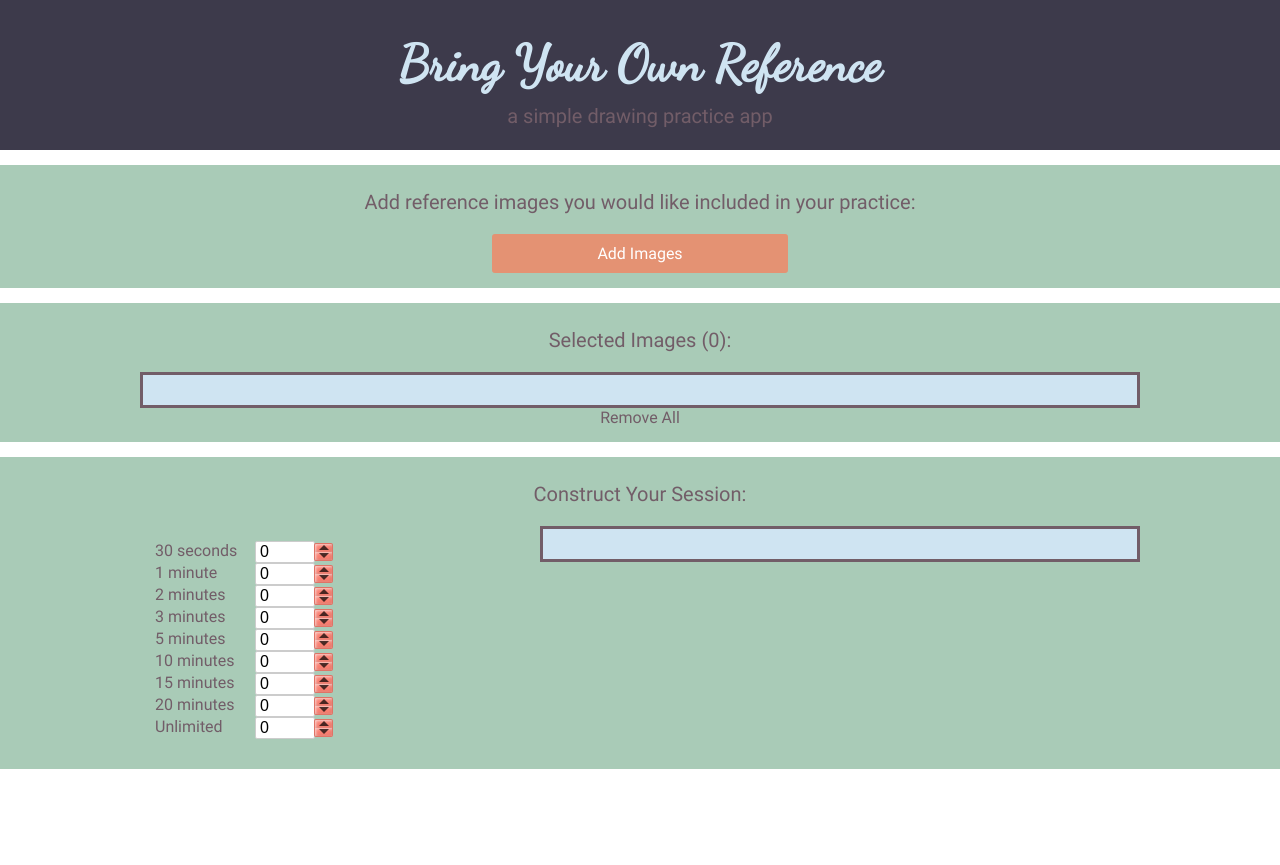
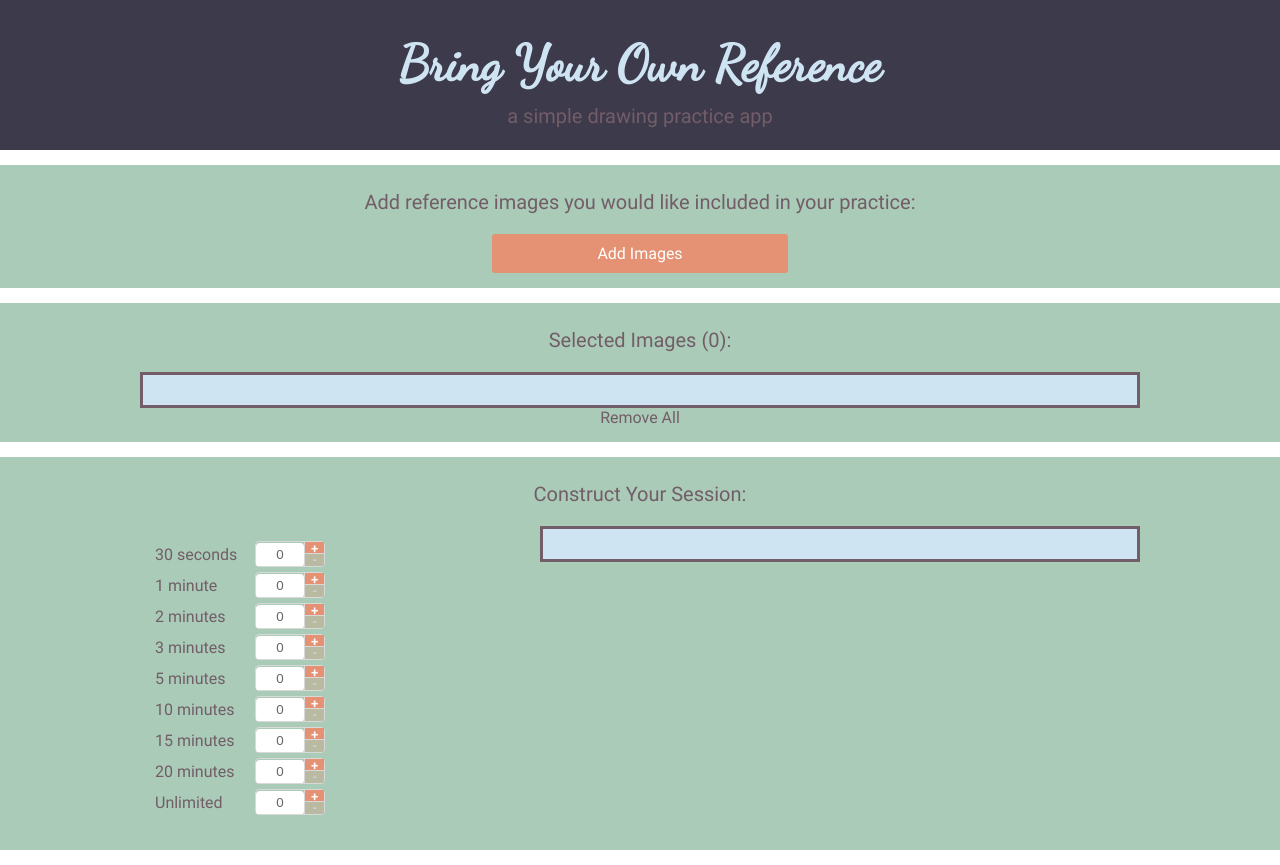
Before and after one commit to tiffanystallings/figure-drawing-app, a React (Create React App) app: page / in a window 1280 px wide. Before the commit the page ends 800 px from the top, so only its background shows below. Built offline with nearby package versions, Linux system fonts and the light colour scheme.

Commit message:
Change dependencies and finish session selector

```diff
--- a/package.json
+++ b/package.json
@@ -7,12 +7,13 @@
     "@testing-library/react": "^11.2.7",
     "@testing-library/user-event": "^12.8.3",
     "lodash": "^4.17.21",
+    "rc-input-number": "^7.1.3",
     "react": "^17.0.2",
-    "react-base-table": "^1.12.0",
+    "react-dnd": "^14.0.2",
+    "react-dnd-html5-backend": "^14.0.0",
     "react-dom": "^17.0.2",
     "react-router": "^5.2.0",
     "react-scripts": "4.0.3",
-    "rsuite": "^4.10.1",
     "styled-components": "^5.3.0",
     "web-vitals": "^1.1.2"
   },
--- a/src/components/main/SelectSessionSection.js
+++ b/src/components/main/SelectSessionSection.js
@@ -21,16 +21,24 @@ export default function SelectSessionSection (props) {
     ]
 
     const handleSessionChange = (e, session) => {
-        console.log(e, session);
+        if (e === -1) {
+            let sessionListClone = sessionList;
+            let idx = _.findLastIndex(sessionListClone, s => s.name === session.name);
+            sessionListClone.splice(idx, 1);
+            setSessionList(sessionListClone);
+        } else if (e === 1) {
+            let sessionListClone = sessionList;
+            sessionListClone.push({id: _.uniqueId(), ...session});
+            setSessionList(sessionListClone);
+        }
     }
 
     const SessionSelectorList = () => _.map(sessionOptions, session => (
         <StyledSelector
             name={session.name}
-            value={0}
             key={session.name}
             unlimited={session.unlimited}
-            onChange={e => handleSessionChange(e, session)}
+            onValueChange={e => handleSessionChange(e, session)}
         />
     ))
 
--- a/src/components/styled/StyledSelector.js
+++ b/src/components/styled/StyledSelector.js
@@ -1,32 +1,49 @@
-import NumericInput from "react-numeric-input";
+import { useEffect, useState } from "react";
+import InputNumber from "rc-input-number";
 import styled, { withTheme } from "styled-components";
+import "rc-input-number/assets/index.css";
 
 const Input = (props) => (
-    <NumericInput
+    <InputNumber
         id={props.name}
+        className={props.className}
         min={0}
         max={999}
         value={props.value}
         onChange={e => props.onChange(e)}
-        style={{
-            input: {
-                width: 60,
-                marginRight: 20
-            },
-            btn: {
-                background: 'salmon',
-                color: '#fff'
-            }
-        }}/>
+    />
 );
 
 const Label = (props) => (
     <label className={props.className} htmlFor={props.name}>{props.name}</label>
 );
 
+const StyledInput = styled(Input)`
+    width: 70px;
+
+    & span.rc-input-number-handler {
+        background-color: ${props => props.theme.button.bg};
+    }
+
+    & span.rc-input-number-handler span {
+        color: ${props => props.theme.button.fg};
+        font-weight: bold;
+    }
+
+    & span.rc-input-number-handler:hover {
+        background-color: ${props => props.theme.button.fg};
+    }
+
+    & span.rc-input-number-handler:hover span {
+        color: ${props => props.theme.button.bg};
+    }
+`
+
 const SelectorRow = styled.div`
     display: flex;
+    align-items: center;
     color: ${props => props.theme.displayArea.fg};
+    margin-bottom: 5px;
 `
 
 const StyledLabel = styled(Label)`
@@ -35,12 +52,28 @@ const StyledLabel = styled(Label)`
 `
 
 function StyledSelector (props) {
-    const {name, value, onChange} = props;
+    const {name, onValueChange} = props;
+    const [value, setValue] = useState(0);
+    const [lastValue, setLastValue] = useState(value);
+
+    useEffect(() => {
+        if (value !== lastValue) {
+            onValueChange(value < lastValue ? -1 : 1);
+        }
+
+    }, [value, lastValue, onValueChange])
+
+    const handleChange = (e) => {
+        if (e !== value) {
+            setLastValue(value);
+            setValue(e);
+        }
+    }
 
     return(
         <SelectorRow>
             <StyledLabel name={name} />
-            <Input name={name} value={value} onChange={onChange} />
+            <StyledInput name={name} onChange={e => handleChange(e)} value={value}/>
         </SelectorRow>
     )
 }
```
Also changed, not shown: 1 other file (tests, documents, lock files or other folders).
